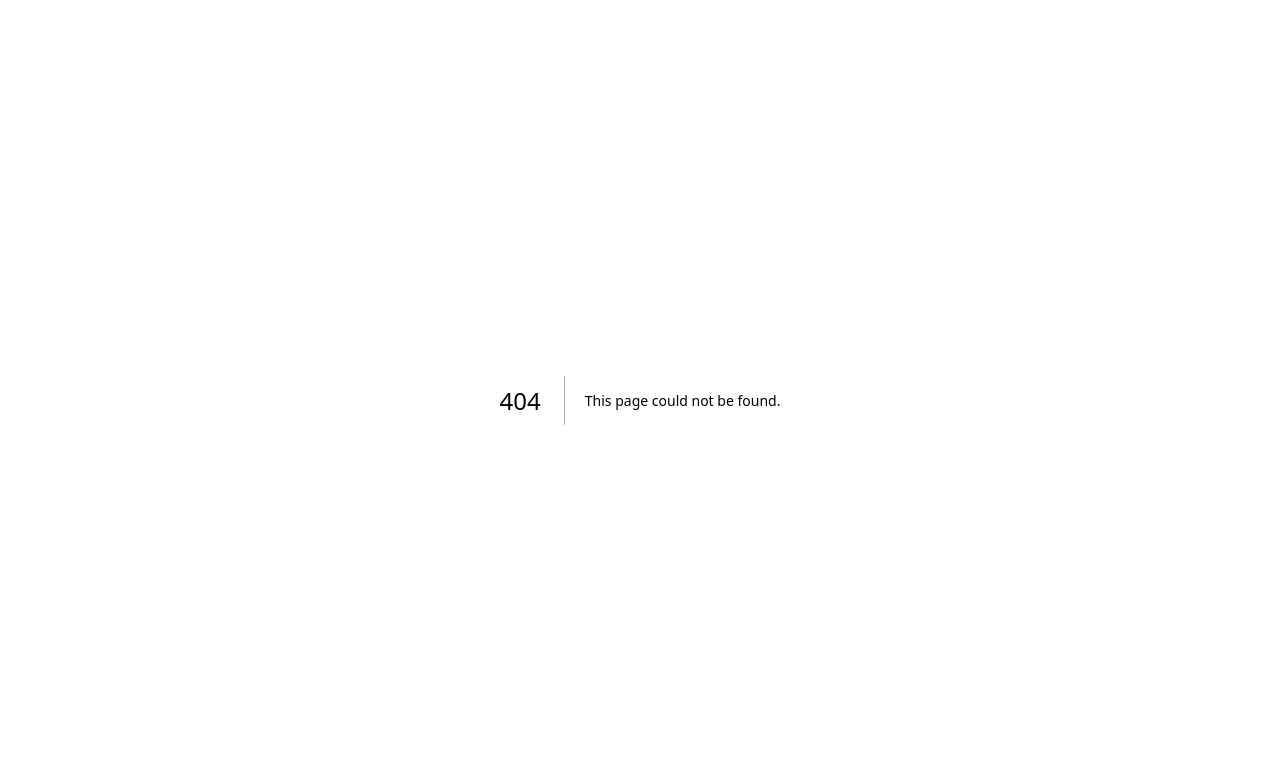
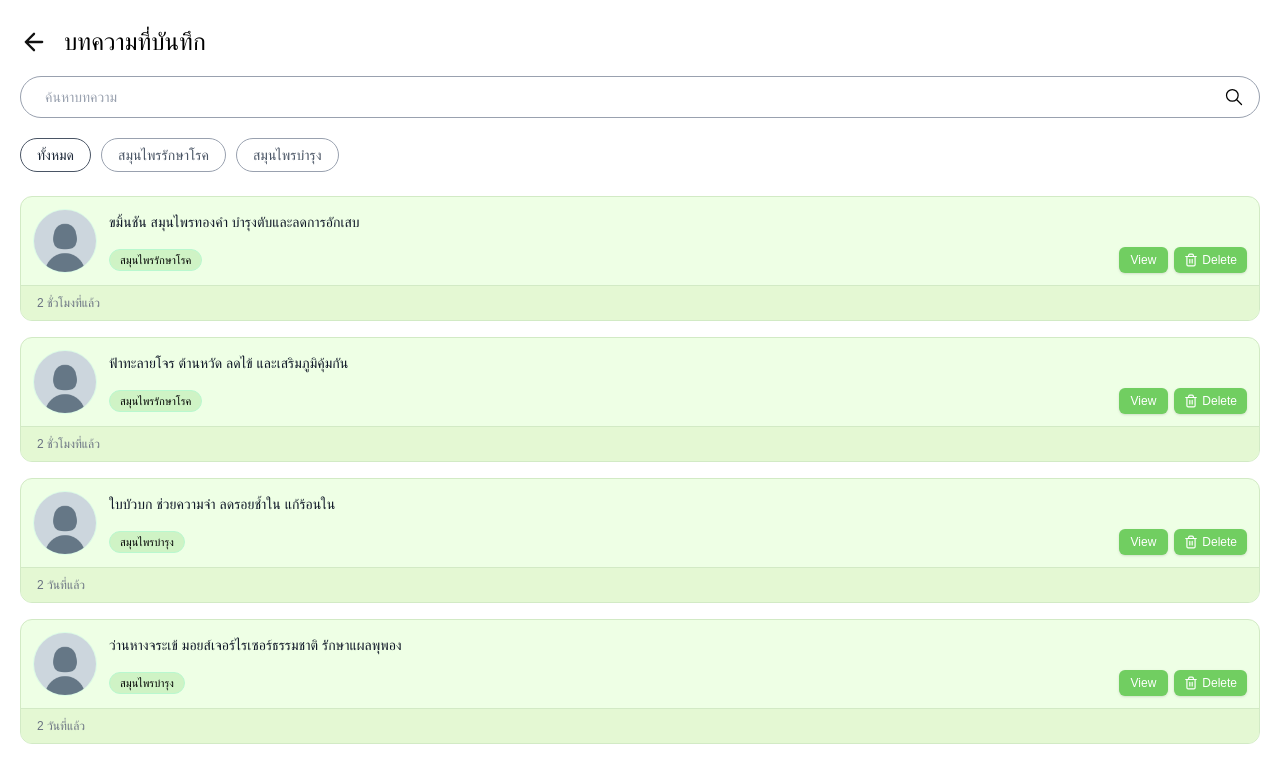
Before and after one commit to dpj6fraa/Herbinate, a Next.js app in the folder frontend/: page /profile/saved-articles in a window 1280 px wide. Before the commit this address had no page. Shown: the top 758 px of the page. Built offline with nearby package versions, Linux system fonts and the light colour scheme.

Commit message:
create saved-article

```diff
--- a/frontend/app/profile/page.tsx
+++ b/frontend/app/profile/page.tsx
@@ -252,6 +252,11 @@ export default function ProfilePage() {
             {items.map((item, index) => (
               <div
                 key={item.label}
+                onClick={() => {
+                  if (item.label === "บทความที่บันทึก") {
+                    router.push("/profile/saved-articles");
+                  }
+                }}
                 className={`flex items-center justify-between px-4 py-3.5 hover:bg-green-50/50 cursor-pointer transition-colors ${
                   index !== items.length - 1 ? "border-b border-green-100" : ""
                 }`}
--- /dev/null
+++ b/frontend/app/profile/saved-articles/page.tsx
@@ -0,0 +1,149 @@
+"use client";
+
+import { useState } from "react";
+import { useRouter } from "next/navigation";
+
+// Mock data based on the screenshot
+const mockArticles = [
+  {
+    id: 1,
+    title: "ขมิ้นชัน สมุนไพรทองคำ บำรุงตับและลดการอักเสบ",
+    tag: "สมุนไพรรักษาโรค",
+    image: "/default_profile_picture.png",
+    timestamp: "2 ชั่วโมงที่แล้ว",
+  },
+  {
+    id: 2,
+    title: "ฟ้าทะลายโจร ต้านหวัด ลดไข้ และเสริมภูมิคุ้มกัน",
+    tag: "สมุนไพรรักษาโรค",
+    image: "/default_profile_picture.png",
+    timestamp: "2 ชั่วโมงที่แล้ว",
+  },
+  {
+    id: 3,
+    title: "ใบบัวบก ช่วยความจำ ลดรอยช้ำใน แก้ร้อนใน",
+    tag: "สมุนไพรบำรุง",
+    image: "/default_profile_picture.png",
+    timestamp: "2 วันที่แล้ว",
+  },
+  {
+    id: 4,
+    title: "ว่านหางจระเข้ มอยส์เจอร์ไรเซอร์ธรรมชาติ รักษาแผลพุพอง",
+    tag: "สมุนไพรบำรุง",
+    image: "/default_profile_picture.png",
+    timestamp: "2 วันที่แล้ว",
+  },
+  {
+    id: 5,
+    title: "ตะไคร้ หอมสดชื่น ขับลม แก้ท้องอืดท้องเฟ้อ",
+    tag: "สมุนไพรบำรุง",
+    image: "/default_profile_picture.png",
+    timestamp: "1 ธ.ค. 2568",
+  },
+  {
+    id: 6,
+    title: "กระชายขาว ราชาสมุนไพร บำรุงร่างกายและกระดูก",
+    tag: "สมุนไพรรักษาโรค",
+    image: "/default_profile_picture.png",
+    timestamp: "1 ธ.ค. 2568",
+  }
+];
+
+export default function SavedArticlesPage() {
+  const router = useRouter();
+  const [searchQuery, setSearchQuery] = useState("");
+  const [activeFilter, setActiveFilter] = useState("ทั้งหมด");
+
+  const filters = ["ทั้งหมด", "สมุนไพรรักษาโรค", "สมุนไพรบำรุง"];
+
+  const filteredArticles = mockArticles.filter(article => {
+    const matchesSearch = article.title.includes(searchQuery);
+    const matchesFilter = activeFilter === "ทั้งหมด" || article.tag === activeFilter;
+    return matchesSearch && matchesFilter;
+  });
+
+  return (
+    <div className="min-h-svh bg-white flex flex-col pb-8">
+      {/* Header */}
+      <div className="flex items-center gap-3 p-4 pt-6 sticky top-0 bg-white z-10">
+        <button onClick={() => router.back()} className="p-1 hover:bg-gray-100 rounded-full transition-colors cursor-pointer">
+          <svg width="28" height="28" viewBox="0 0 24 24" fill="none" xmlns="http://www.w3.org/2000/svg">
+            <path d="M19 12H5M5 12L12 19M5 12L12 5" stroke="#111" strokeWidth="2" strokeLinecap="round" strokeLinejoin="round" />
+          </svg>
+        </button>
+        <h1 className="text-2xl font-medium text-black">บทความที่บันทึก</h1>
+      </div>
+
+      <div className="px-5">
+        {/* Search */}
+        <div className="relative mb-5">
+          <input
+            type="text"
+            placeholder="ค้นหาบทความ"
+            value={searchQuery}
+            onChange={(e) => setSearchQuery(e.target.value)}
+            className="w-full pl-6 pr-10 py-2.5 bg-white border border-gray-400 rounded-full text-sm focus:outline-none focus:border-gray-500 focus:ring-1 focus:ring-gray-500 text-gray-800 placeholder-gray-400"
+          />
+          <div className="absolute right-4 top-1/2 -translate-y-1/2 text-black">
+            <svg width="20" height="20" viewBox="0 0 24 24" fill="none" xmlns="http://www.w3.org/2000/svg">
+              <path d="M21 21L15 15M17 10C17 13.866 13.866 17 10 17C6.13401 17 3 13.866 3 10C3 6.13401 6.13401 3 10 3C13.866 3 17 6.13401 17 10Z" stroke="currentColor" strokeWidth="1.5" strokeLinecap="round" strokeLinejoin="round" />
+            </svg>
+          </div>
+        </div>
+
+        {/* Filters */}
+        <div className="flex gap-2.5 overflow-x-auto pb-4 scrollbar-hide">
+          {filters.map(filter => (
+            <button
+              key={filter}
+              onClick={() => setActiveFilter(filter)}
+              className={`px-4 py-1.5 rounded-full text-sm whitespace-nowrap border transition-colors cursor-pointer ${activeFilter === filter
+                ? "border-gray-600 text-gray-800 font-medium"
+                : "border-gray-400 text-gray-600 hover:border-gray-500"
+                }`}
+            >
+              {filter}
+            </button>
+          ))}
+        </div>
+
+        {/* Articles List */}
+        <div className="flex flex-col gap-4 mt-2">
+          {filteredArticles.map(article => (
+            <div key={article.id} className="bg-[#EEFFE5] border border-[#d2eac5] rounded-xl overflow-hidden flex flex-col">
+              <div className="p-3 flex gap-3">
+                <div className="w-16 h-16 rounded-full overflow-hidden bg-white shrink-0 border border-green-100 flex items-center justify-center">
+                  <img src={article.image} alt={article.title} className="object-cover w-full h-full" />
+                </div>
+                <div className="flex-1 flex flex-col justify-start pt-1">
+                  <h3 className="text-sm font-medium text-gray-900 leading-snug pr-1">
+                    {article.title}
+                  </h3>
+                  <div className="flex items-center justify-between mt-auto pt-2">
+                    <span className="bg-[#CFF3C5] text-black text-[11px] px-2.5 py-0.5 rounded-full border border-green-200">
+                      {article.tag}
+                    </span>
+                    <div className="flex gap-1.5 shrink-0">
+                      <button className="bg-[#71CE61] text-white text-[12px] px-3 py-1 rounded-md hover:bg-[#61b852] transition-colors flex items-center shadow-sm cursor-pointer">
+                        View
+                      </button>
+                      <button className="bg-[#71CE61] text-white text-[12px] px-2.5 py-1 rounded-md hover:bg-[#61b852] transition-colors flex items-center gap-1 shadow-sm cursor-pointer">
+                        <svg width="14" height="14" viewBox="0 0 24 24" fill="none" xmlns="http://www.w3.org/2000/svg">
+                          <path d="M3 6h18M19 6v14a2 2 0 01-2 2H7a2 2 0 01-2-2V6m3 0V4a2 2 0 012-2h4a2 2 0 012 2v2M10 11v6M14 11v6" stroke="currentColor" strokeWidth="2" strokeLinecap="round" strokeLinejoin="round" />
+                        </svg>
+                        Delete
+                      </button>
+                    </div>
+                  </div>
+                </div>
+              </div>
+              <div className="bg-[#e4F8D3] px-4 py-2 text-[12px] text-gray-500 border-t border-[#d2eac5]">
+                {article.timestamp}
+              </div>
+            </div>
+          ))}
+        </div>
+      </div>
+    </div>
+  );
+}
```
